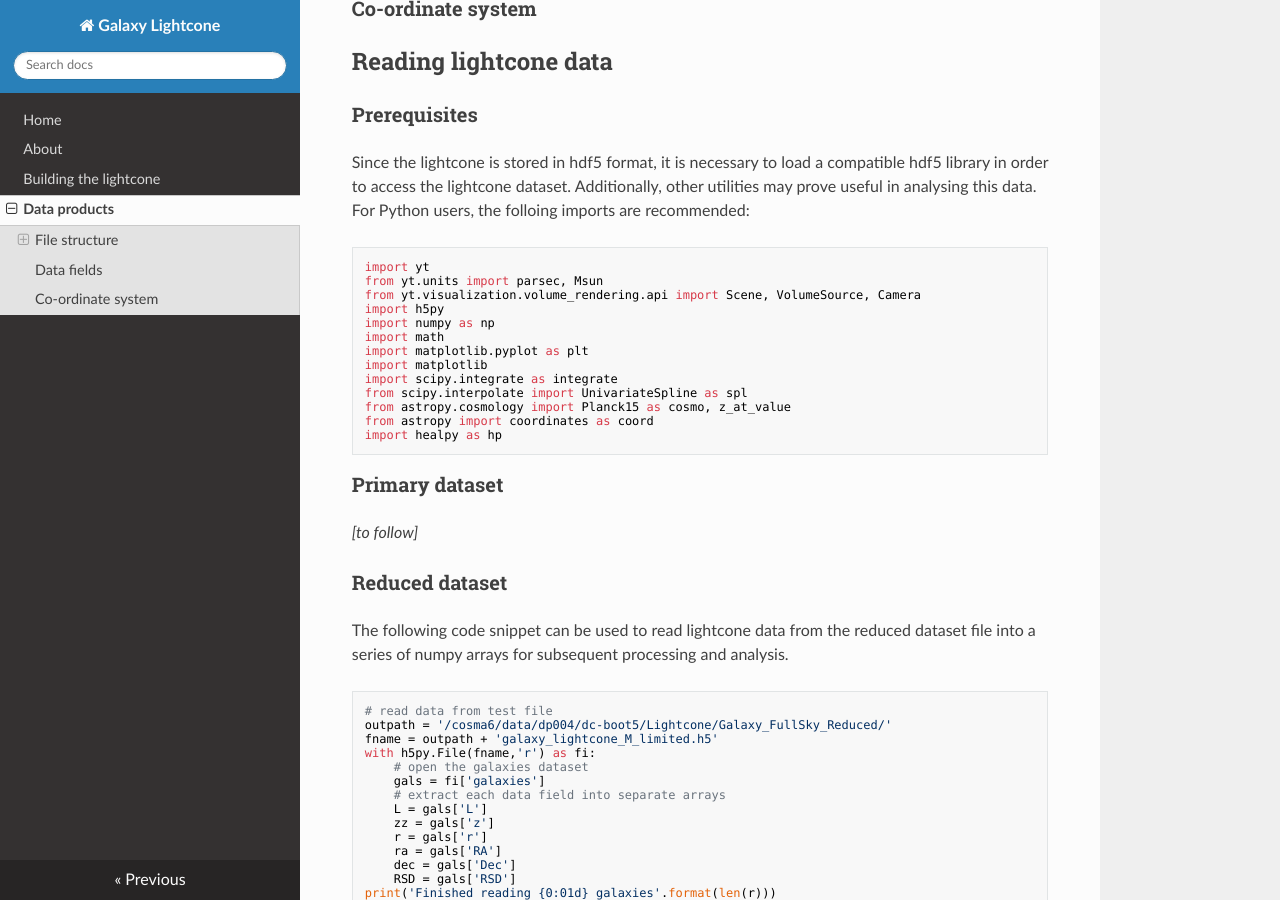
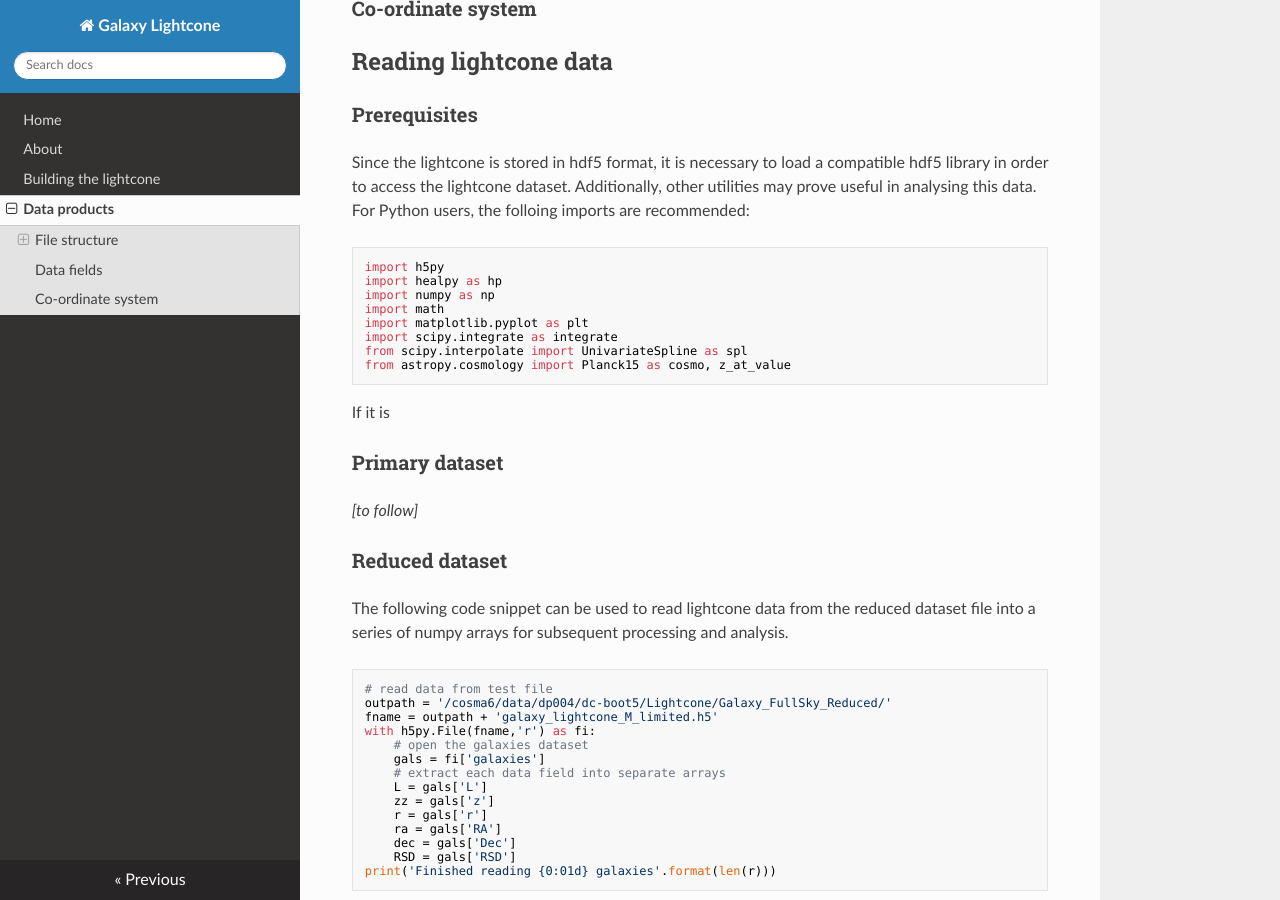
Before and after one commit to rajbooth/Lightcone, an MkDocs documentation site: the page built from docs/data_products.md, in a window 1280 px wide and 900 px high, scrolled down 1354 px. Built offline with MkDocs 1.6.1, drawn with Linux system fonts in a browser that asks for light colours; nearby versions of some CDN libraries; formulas are drawn with MathJax 3.

Commit message:
docs/data_products.md updated from https://stackedit.io/

````diff
--- a/docs/data_products.md
+++ b/docs/data_products.md
@@ -42,20 +42,16 @@ gal = np.dtype([('r', np.float32),('RA', np.float32),('Dec', np.float32),('z', n
 ### Prerequisites
 Since the lightcone is stored in hdf5 format, it is necessary to load a compatible hdf5 library in order to access the lightcone dataset.  Additionally, other utilities may prove useful in analysing this data.  For Python users, the folloing imports are recommended:
 ```python
-import yt
-from yt.units import parsec, Msun
-from yt.visualization.volume_rendering.api import Scene, VolumeSource, Camera
 import h5py
+import healpy as hp
 import numpy as np
 import math
 import matplotlib.pyplot as plt
-import matplotlib
 import scipy.integrate as integrate
 from scipy.interpolate import UnivariateSpline as spl
 from astropy.cosmology import Planck15 as cosmo, z_at_value
-from astropy import coordinates as coord
-import healpy as hp
 ```
+If it is
 ### Primary dataset
 *[to follow]*
 ### Reduced dataset
````
Also changed, not shown: other parts of docs/data_products.md (+1 -1 lines).
